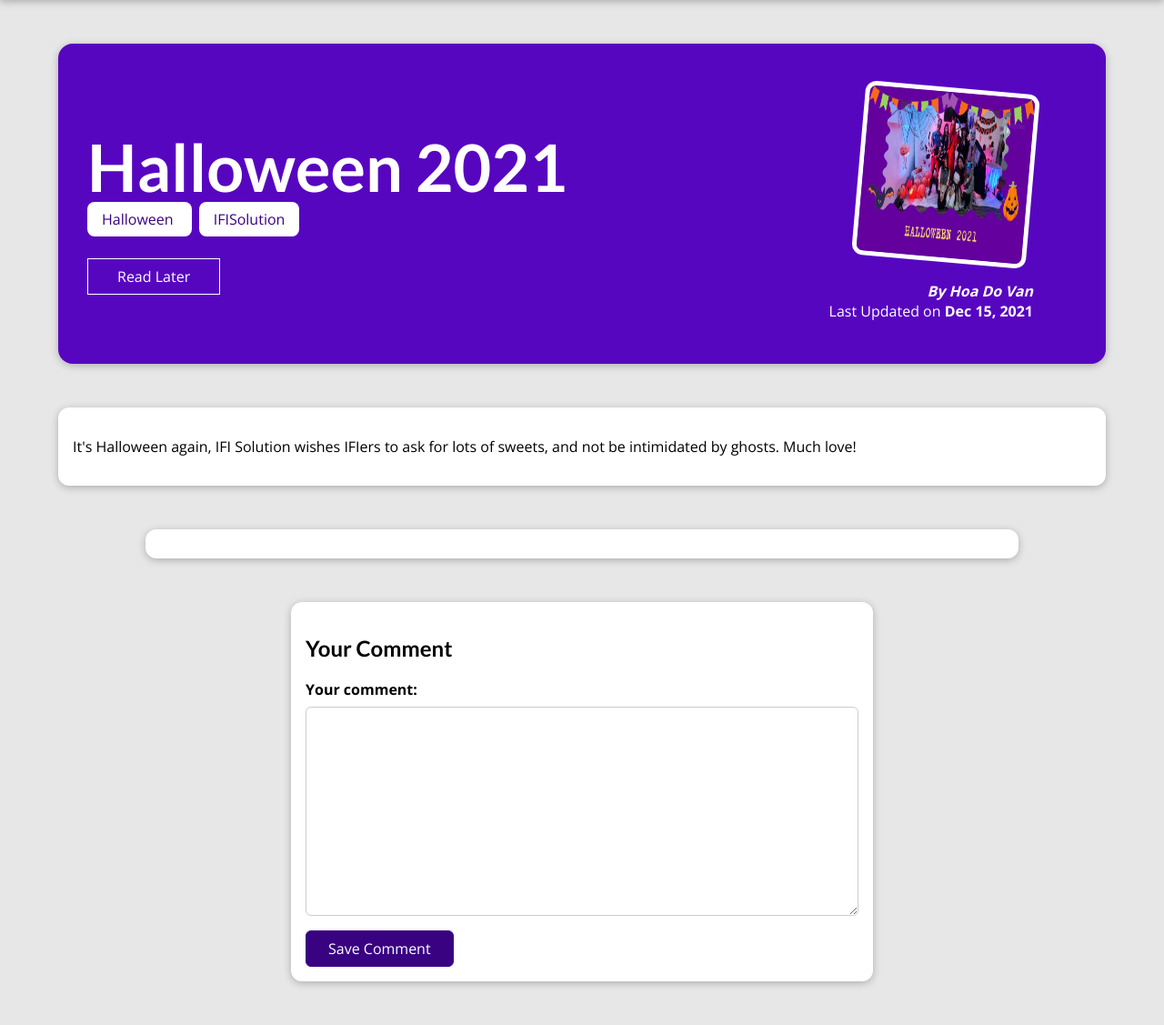
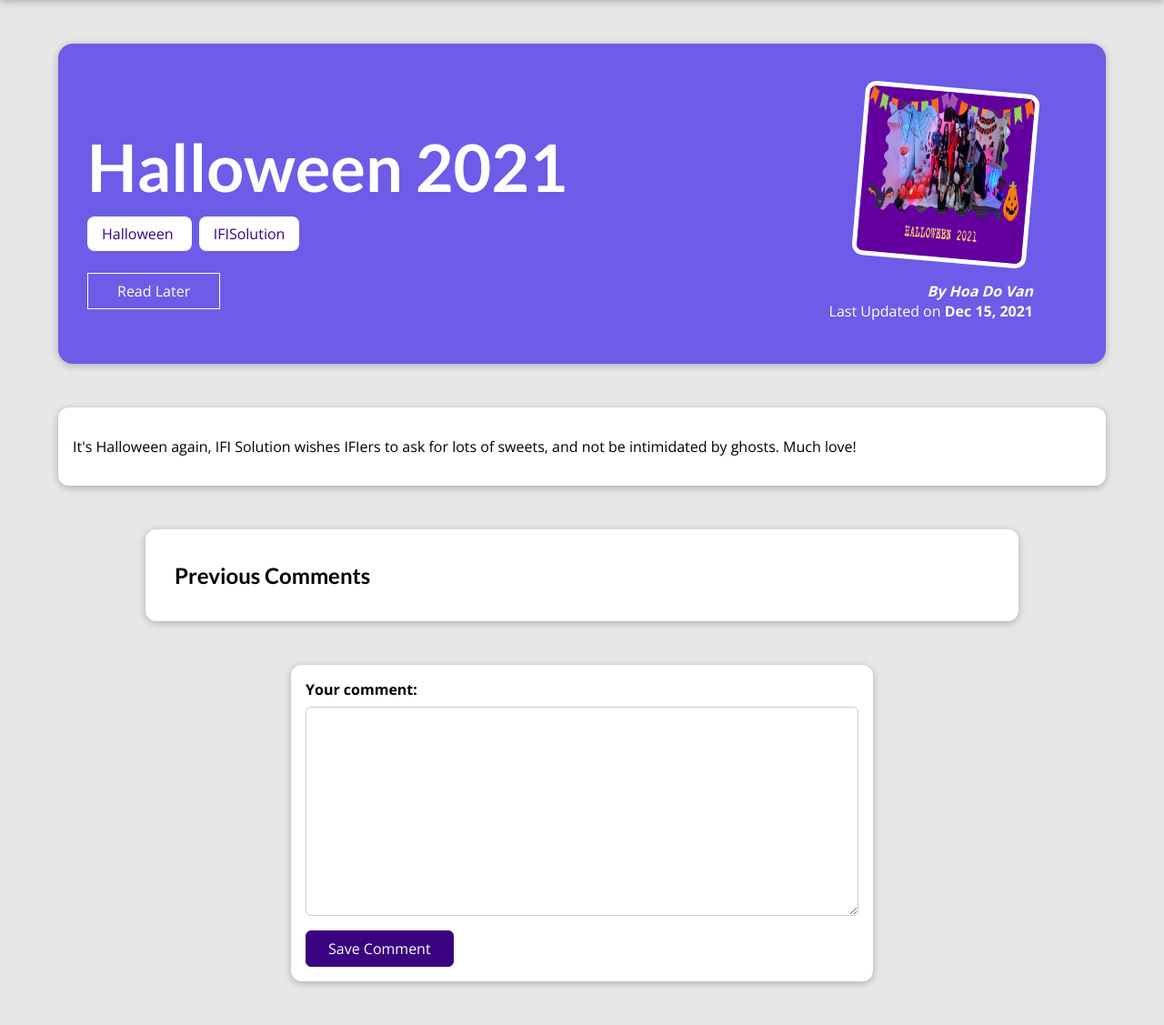
Before and after one commit to 0348468xxx/CompanyBlog, a Django app: a page that uses blog/templates/blog/post-detail.html in a window 1280 px wide. Shown: the part 80-1207 px from the top of the page at 91% size. Run offline with Django 3.2, Linux system fonts and the light colour scheme; data comes from the database, SQL or seed files in the repository; both versions use the stored data as it was after the commit; data that the repository does not hold is empty.

Commit message:
new updates

```diff
--- a/blog/static/blog/post-detail.css
+++ b/blog/static/blog/post-detail.css
@@ -13,7 +13,7 @@
     width: 90%;
     max-width: 90rem;
     border-radius: 16px;
-    background-color: #5706c0;
+    background-color: #6c5ce7;
     position: relative;
     box-shadow: 0 2px 8px rgba(0, 0, 0, 0.25);
     height: 22rem;
@@ -22,7 +22,7 @@
   #summary h2 {
     color: white;
     font-size: 4.5rem;
-    margin-bottom: 0.25rem;
+    margin-bottom: 1.25rem;
   }
 
   #summary article {
--- a/blog/templates/blog/post-detail.html
+++ b/blog/templates/blog/post-detail.html
@@ -49,6 +49,7 @@
     </main>
 
     <section id="comments">
+        <h2>Previous Comments</h2>
         <ul>
             {% for comment in comments %}
                 <li>
@@ -59,7 +60,7 @@
     </section>
 
     <section id="comment-form">
-        <h2>Your Comment</h2>
+        {% comment %} <h2>Your Comment</h2> {% endcomment %}
         <form action="{% url 'post-detail-page' post.slug %}" method="POST">
             {% csrf_token %}
             {% for form_field in comment_form %}
```
Also changed, not shown: README.md, db.sqlite3.
